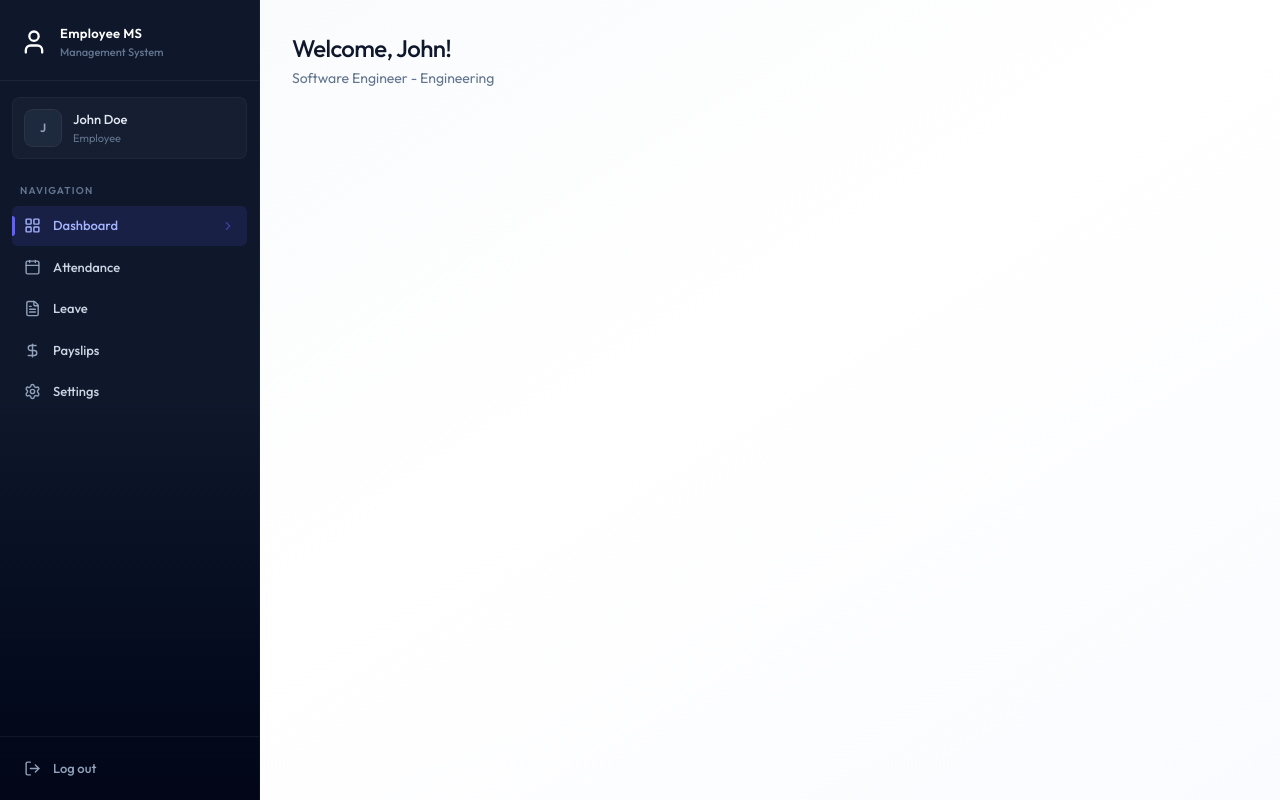
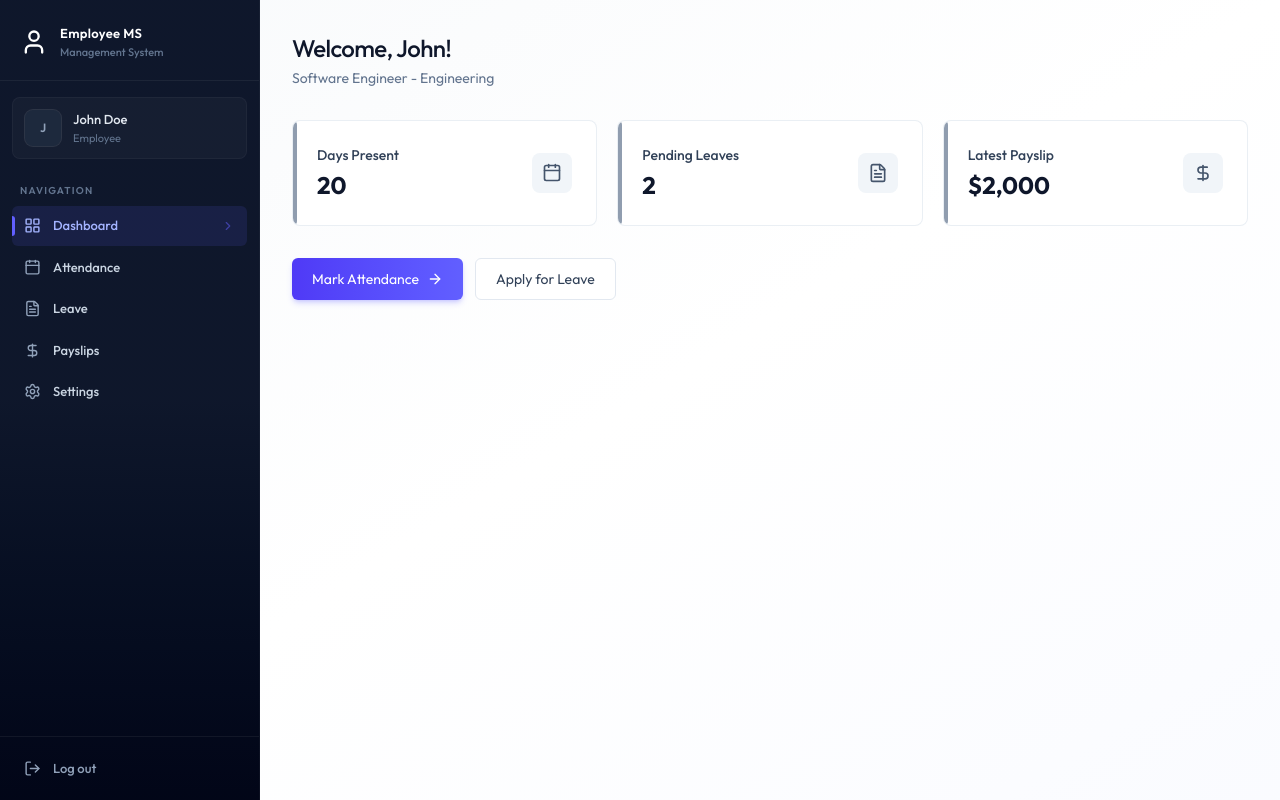
Before and after one commit to Shakithyanshaw/FULLSTACK-Employee-Management-System, a React (Vite) app in the folder client/: page /dashboard in a window 1280 px wide. Built offline with nearby package versions, Linux system fonts and the light colour scheme.

Commit message:
feat: complete employeedashboard ui

```diff
--- a/client/src/components/EmployeeDashboard.jsx
+++ b/client/src/components/EmployeeDashboard.jsx
@@ -1,4 +1,10 @@
-import { CalendarIcon, DollarSignIcon, FileTextIcon } from 'lucide-react';
+import {
+  ArrowRightIcon,
+  CalendarIcon,
+  DollarSignIcon,
+  FileTextIcon,
+} from 'lucide-react';
+import { Link } from 'react-router-dom';
 
 const EmployeeDashboard = ({ data }) => {
   const emp = data.employee;
@@ -27,7 +33,6 @@
   ];
 
   return (
-    <div>
     <div className="animate-fade-in">
       <div className="page-header">
         <h1 className="page-title">Welcome, {emp?.firstName}!</h1>
@@ -35,6 +40,36 @@
           {emp?.position} - {emp?.department || 'No Department'}
         </p>
       </div>
+
+      <div className="grid grid-cols-1 sm:grid-cols-3 gap-4 sm:gap-5 mb-8">
+        {cards.map((card, index) => (
+          <div
+            key={index}
+            className="card card-hover p-5 sm:p-6 relative overflow-hidden group flex items-center justify-between"
+          >
+            <div>
+              <div className="absolute left-0 top-0 bottom-0 w-1 rounded-r-full bg-slate-500/70 group-hover:bg-indigo-500/70" />
+              <p className="text-sm font-medium text-slate-700">{card.title}</p>
+              <p className="text-2xl font-bold text-slate-900 mt-1">
+                {card.value}
+              </p>
+            </div>
+            <card.icon className="size-10 p-2.5 rounded-lg bg-slate-100 text-slate-600 group-hover:bg-indigo-50 group-hover:text-indigo-600 transition-colors duration-200" />
+          </div>
+        ))}
+      </div>
+
+      <div className="flex flex-col sm:flex-row gap-3">
+        <Link
+          to="/attendance"
+          className="btn-primary text-center inline-flex items-center justify-center gap-2"
+        >
+          Mark Attendance <ArrowRightIcon className="w-4 h-4" />
+        </Link>
+
+        <Link to="/leave" className="btn-secondary text-center">
+          Apply for Leave
+        </Link>
       </div>
     </div>
   );
```
Lines whose indentation alone changed are shown as unchanged.
